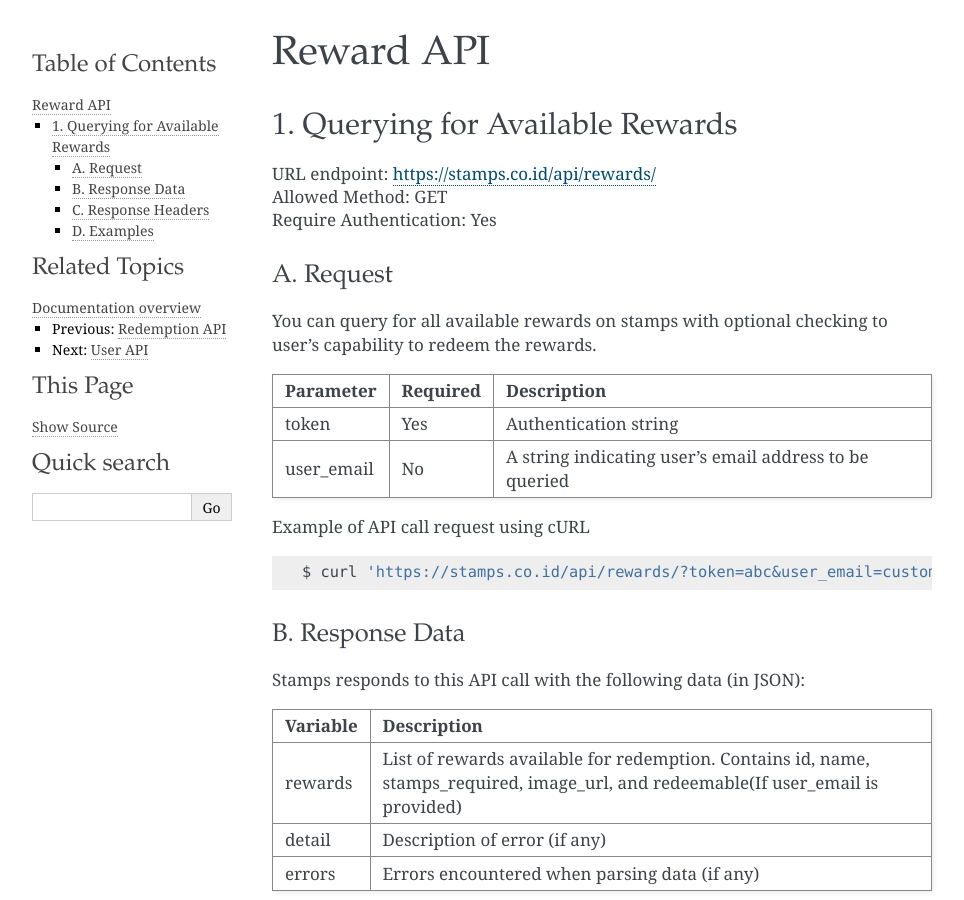
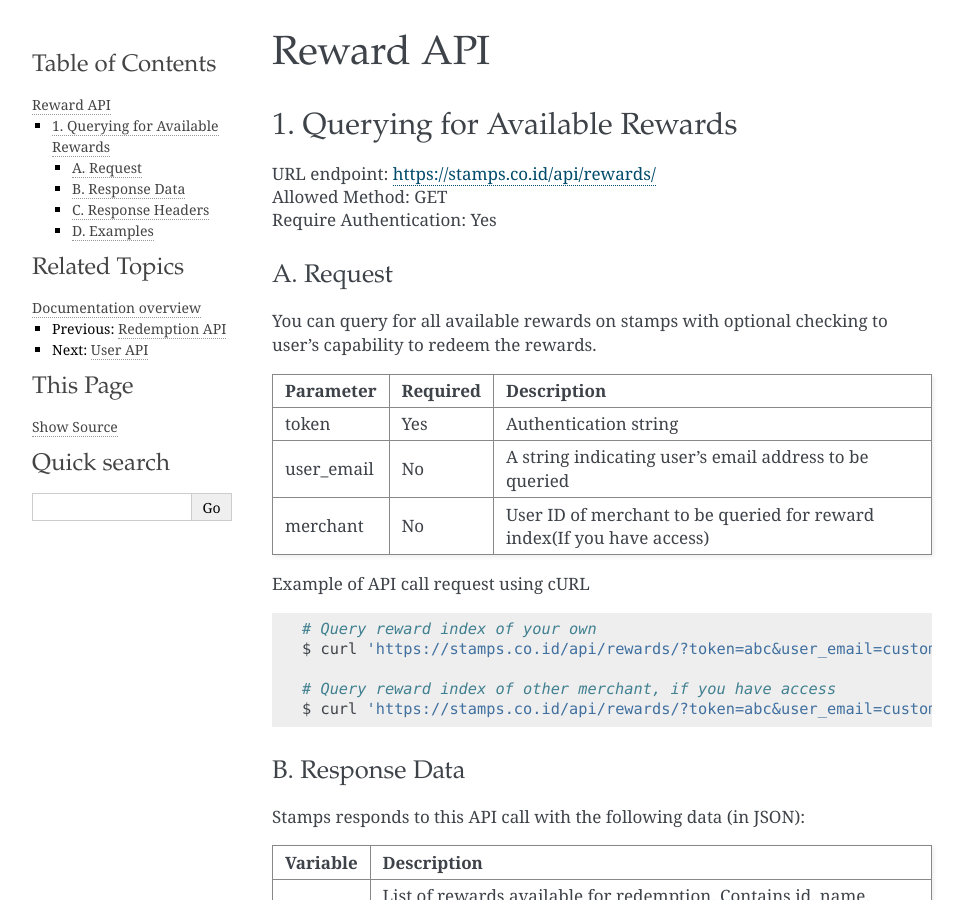
Before and after one commit to ui/stamps-api-docs, a Sphinx documentation site: the page built from source/reward_api.rst, in a window 1280 px wide and 900 px high. Shown: the whole window, without its empty margins (148-1112 px from the left). Built offline with Sphinx 7.4.7, drawn with Linux system fonts in a browser that asks for light colours.

Commit message:
Added part on reward api for querying for other merchant

```diff
--- a/source/reward_api.rst
+++ b/source/reward_api.rst
@@ -19,13 +19,18 @@ Parameter   Required    Description
 token       Yes         Authentication string
 user_email  No          A string indicating user's
                         email address to be queried
+merchant    No          User ID of merchant to be queried for reward index(If you have access)
 =========== =========== =========================
 
 Example of API call request using cURL
 
 .. code-block :: bash
 
+    # Query reward index of your own
     $ curl 'https://stamps.co.id/api/rewards/?token=abc&user_email=customer@stamps.co.id'
+
+    # Query reward index of other merchant, if you have access
+    $ curl 'https://stamps.co.id/api/rewards/?token=abc&user_email=customer@stamps.co.id&merchant=14'
 
 
 B. Response Data
```
